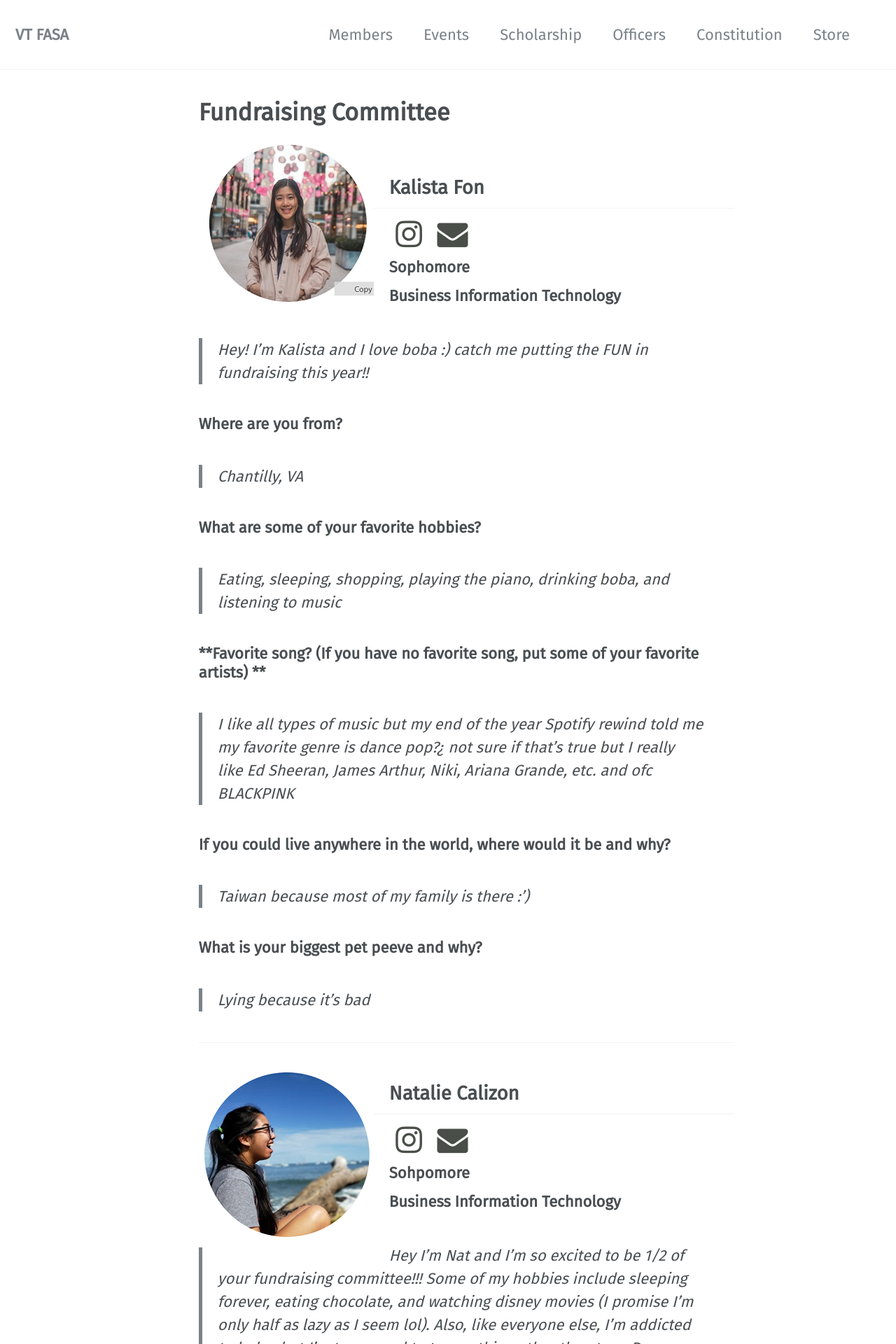
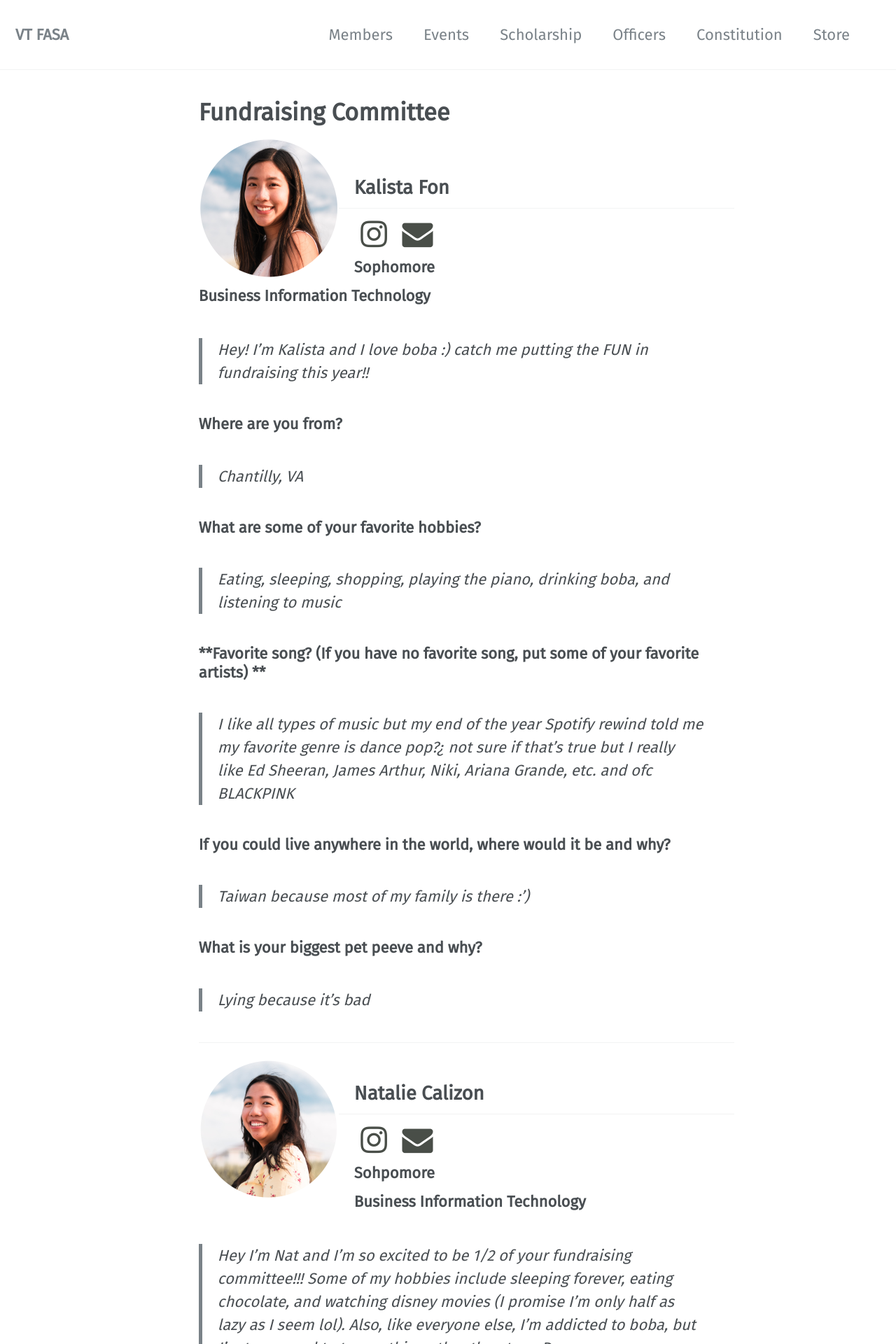
Before and after one commit to vtfasa/vtfasa.github.io, a Jekyll site: the page built from _pages/officers/fundraising.md, in a window 1280 px wide. Shown: the top 1920 px of the page at 70% size. Built offline with Jekyll 4.4.1, drawn with Linux system fonts in a browser that asks for light colours; some web fonts are replaced.

Commit message:
Update fundraising.md

```diff
--- a/_pages/officers/fundraising.md
+++ b/_pages/officers/fundraising.md
@@ -13,7 +13,7 @@ permalink: /officers/fundraising/
 # --- (this is a section break)
 ---
 
-![image-left]({{ "/assets/images/officers/small/kalistaCircle.PNG" | absolute_url }}){: .align-left}
+![image-left]({{ "/assets/images/officers/small/kalistaCircle2019Small.PNG" | absolute_url }}){: .align-left}
 ## Kalista Fon
 <p style="margin-bottom: 0.45em; padding: 0">
 <a href="https://www.instagram.com/kalistaafonn/" style="margin: 0; padding: 0"><i class="fa fa-2x fa-fw fa-instagram" style="color: #494e48"></i></a>
@@ -44,7 +44,7 @@ permalink: /officers/fundraising/
 
 ---
 
-![image-left]({{ "/assets/images/officers/small/natalieCircle.png" | absolute_url }}){: .align-left}
+![image-left]({{ "/assets/images/officers/small/natalieCircle2019Small.PNG" | absolute_url }}){: .align-left}
 ## Natalie Calizon
 <p style="margin-bottom: 0.45em; padding: 0">
 <a href="https://www.instagram.com/nawwtalie/" style="margin: 0; padding: 0"><i class="fa fa-2x fa-fw fa-instagram" style="color: #494e48"></i></a>
```
